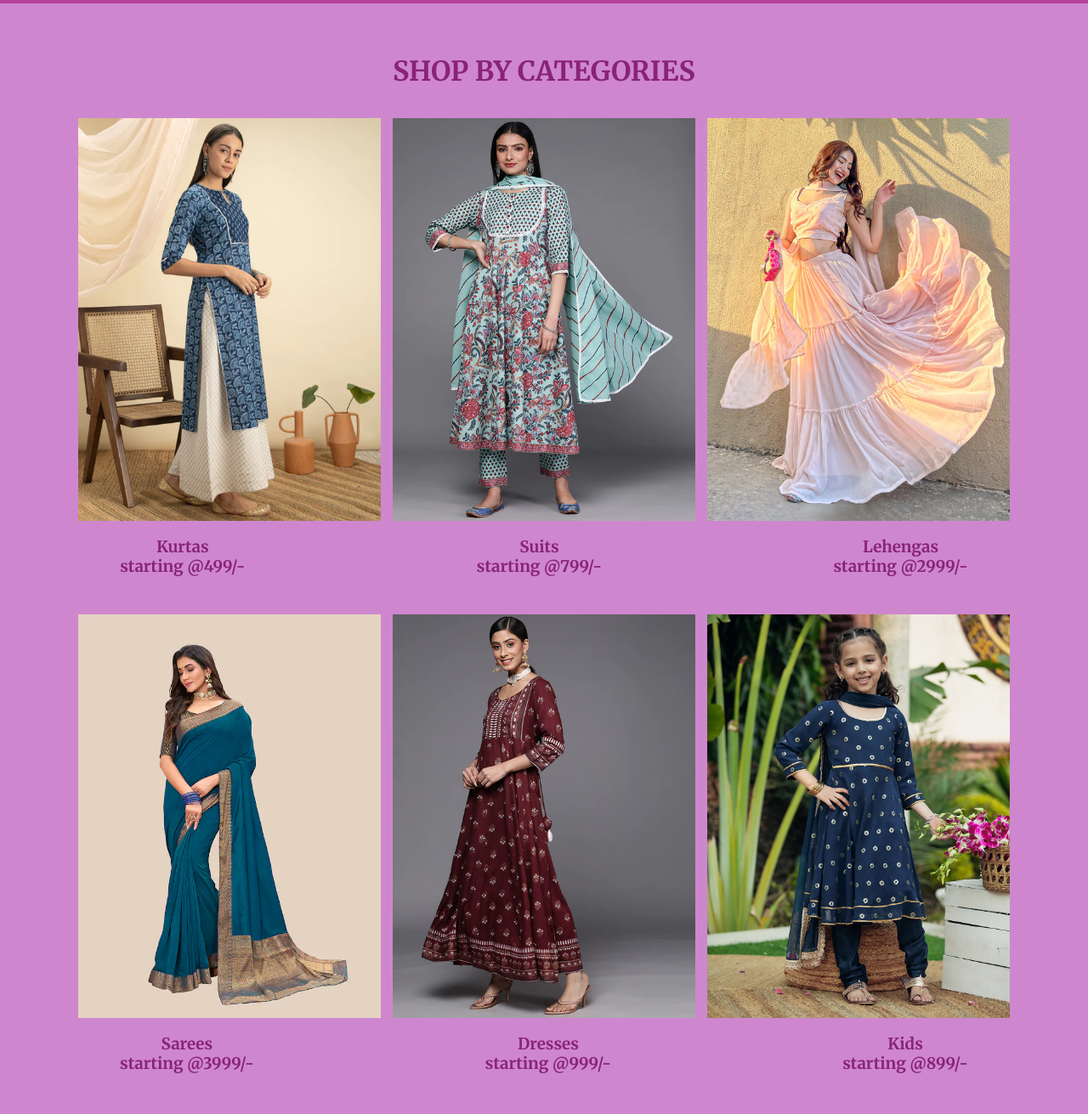
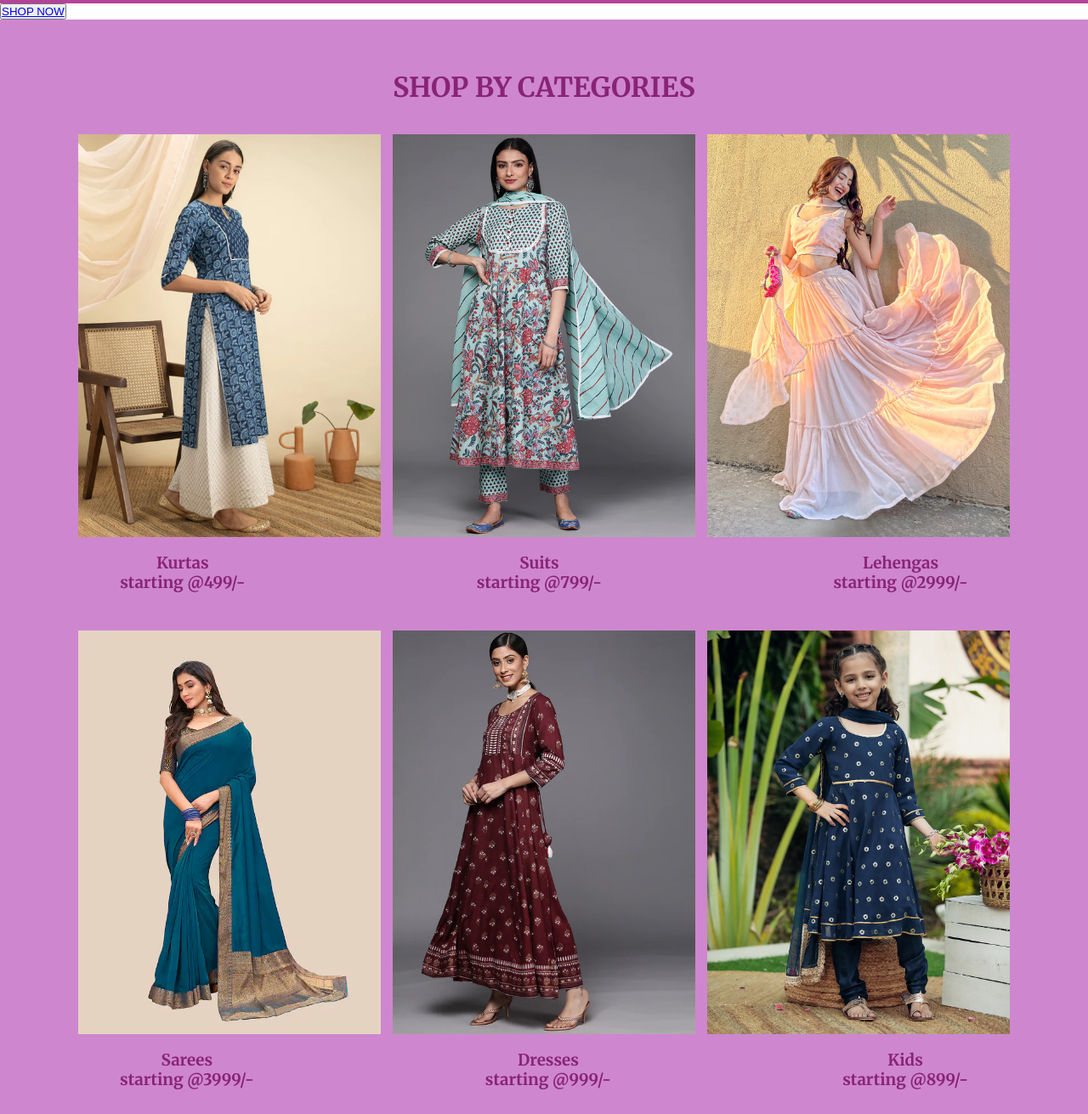
Before and after one commit to Madhu-ca/static_product_website_ns, a plain HTML site: page index.html in a window 1280 px wide. Shown: the part 429-1740 px from the top of the page at 85% size. Drawn offline with Linux system fonts and the light colour scheme; a web font is replaced by a local one.

Commit message:
Update index.html

```diff
--- a/index.html
+++ b/index.html
@@ -53,6 +53,13 @@
                 </div>
            </div>
 
+         <!-- button-section -->
+         <div class="button-section">
+                <div class="button-row">
+                    <button class="button"><a href="#">SHOP NOW</a></button>
+             </div>
+           </div>
+
 
          <!-- products-section -->
         <div class="product_section">
@@ -60,9 +67,9 @@
                 <h1>SHOP BY CATEGORIES</h1>
             </div>
             <div class="prod_img">
-                <img src="img/kurtas1.jpg" alt="kurta" width="30%" height="90%">
-                <img src="img/suits1.jpg" alt="suit" width="30%" height="90%">
-                <img src="img/lehengas1.jpg" alt="lehenga" width="30%" height="90%">
+                <a href="#"><img src="img/kurtas1.jpg" alt="kurta" width="30%" height="90%"></a>
+                <a href="#"><img src="img/suits1.jpg" alt="suit" width="30%" height="90%"></a>
+                <a href="#"><img src="img/lehengas1.jpg" alt="lehenga" width="30%" height="90%"></a>
             </div>
             <div class="grid-container">
                 <div>
@@ -76,9 +83,9 @@
                 </div>
             </div>
             <div class="prod_img">
-                <img src="img/sarees1.jpg" alt="saree" width="30%" height="90%">
-                <img src="img/dresses1.jpg" alt="dress" width="30%" height="90%">
-                <img src="img/kids1.jpg" alt="kid" width="30%" height="90%">
+                <a href="#"><img src="img/sarees1.jpg" alt="saree" width="30%" height="90%"></a>
+                <a href="#"><img src="img/dresses1.jpg" alt="dress" width="30%" height="90%"></a>
+                <a href="#"><img src="img/kids1.jpg" alt="kid" width="30%" height="90%"></a>
             </div>
             <div class="grid-container">
                 <div>
```
